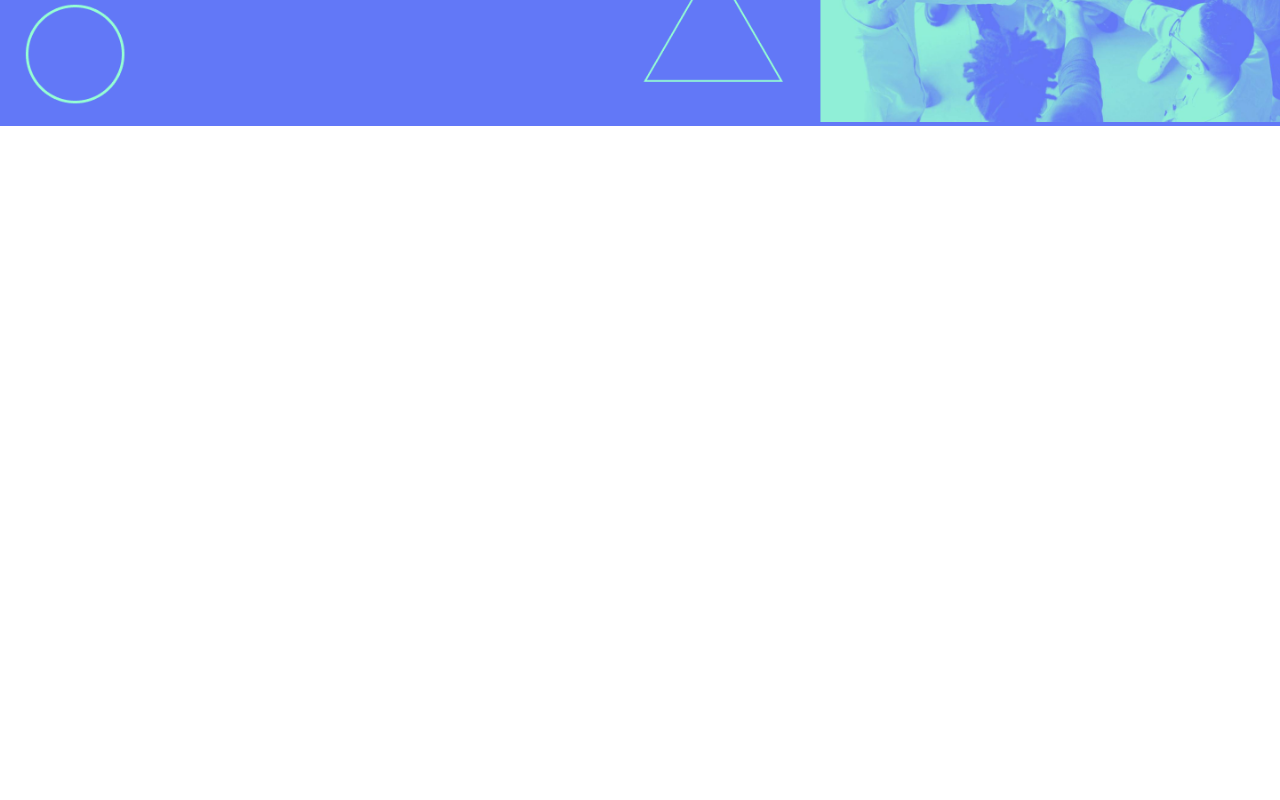
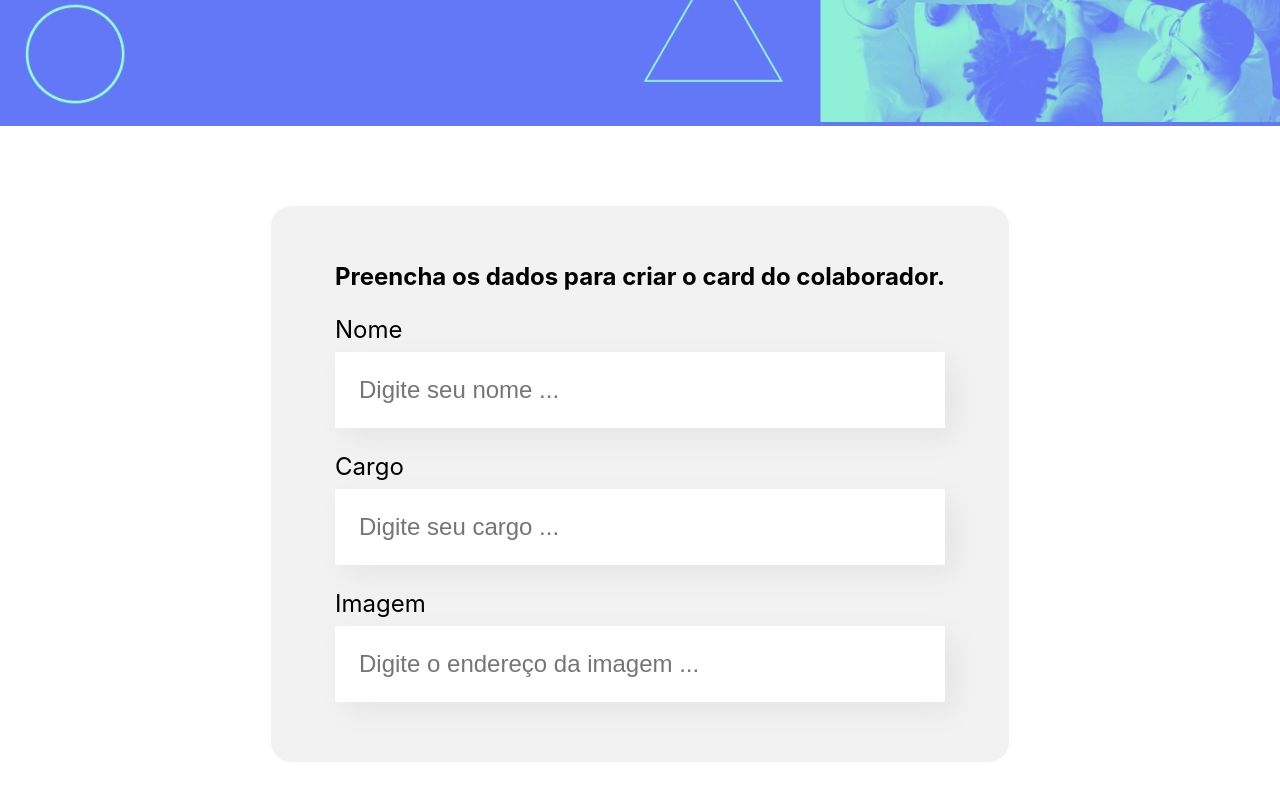
Before and after one commit to pedrotxc/react, a React (Create React App) app: page / in a window 1280 px wide. Shown: the part 372-1172 px from the top of the page. Before the commit the page ends 800 px from the top, so only its background shows below. Built offline with nearby package versions, Linux system fonts and the light colour scheme.

Commit message:
Finalizando primeir capitulo e terminando de criar o formulário

```diff
--- a/src/App.js
+++ b/src/App.js
@@ -1,9 +1,11 @@
-import Banner from './componentes/Banner/Banner';
+import Banner from './componentes/Banner';
+import Formulario from './componentes/Formulario';
 
 function App() {
   return (
     <div className="App">
       <Banner/>
+      <Formulario/>
     </div>
   );
 }
--- /dev/null
+++ b/src/componentes/CampoTexto/CampoTexto.css
@@ -0,0 +1,19 @@
+.campo-texto {
+    margin: 24px 0;
+}
+
+.campo-texto label {
+    display: block;
+    margin-bottom: 8px;
+    font-size: 24px;
+}
+
+.campo-texto input {
+    background-color: #FFF;
+    box-shadow: 10px 10px 30px rgba(0, 0, 0, 0.06);
+    width: 100%;
+    border: none;
+    font-size: 24px;
+    padding: 24px;
+    box-sizing: border-box;
+}
--- /dev/null
+++ b/src/componentes/CampoTexto/index.js
@@ -0,0 +1,14 @@
+import './CampoTexto.css';
+
+const CampoTexto = (props) => {
+    const placeholderModificada = `${props.placeholder}...`
+
+    return(
+        <div className="campo-texto">
+            <label>{props.label}</label>
+            <input placeholder={placeholderModificada}/>
+        </div>
+    )
+}
+
+export default CampoTexto;
--- /dev/null
+++ b/src/componentes/Formulario/Formulario.css
@@ -0,0 +1,13 @@
+.formulario {
+    display: flex;
+    justify-content: center;
+    margin: 80px 0;
+}
+
+.formulario form {
+    max-width: 80%;
+    background-color: #F2F2F2;
+    border-radius: 20px;
+    padding: 36px 64px;
+    box-shadow: 8px, 8px, 16px rgba(0, 0, 0, 0.08);
+}
--- /dev/null
+++ b/src/componentes/Formulario/index.js
@@ -0,0 +1,17 @@
+import CampoTexto from '../CampoTexto'
+import './Formulario.css'
+
+const Formulario = () => {
+    return (
+        <section className='formulario'>
+            <form>
+                <h2>Preencha os dados para criar o card do colaborador.</h2>
+                <CampoTexto label="Nome" placeholder="Digite seu nome " />
+                <CampoTexto label="Cargo" placeholder="Digite seu cargo " />
+                <CampoTexto label="Imagem" placeholder="Digite o endereço da imagem " />
+            </form>
+        </section>
+    )
+}
+
+export default Formulario;
```
Also changed, not shown: src/componentes/Banner/index.js (renamed from src/componentes/Banner/Banner.js).
